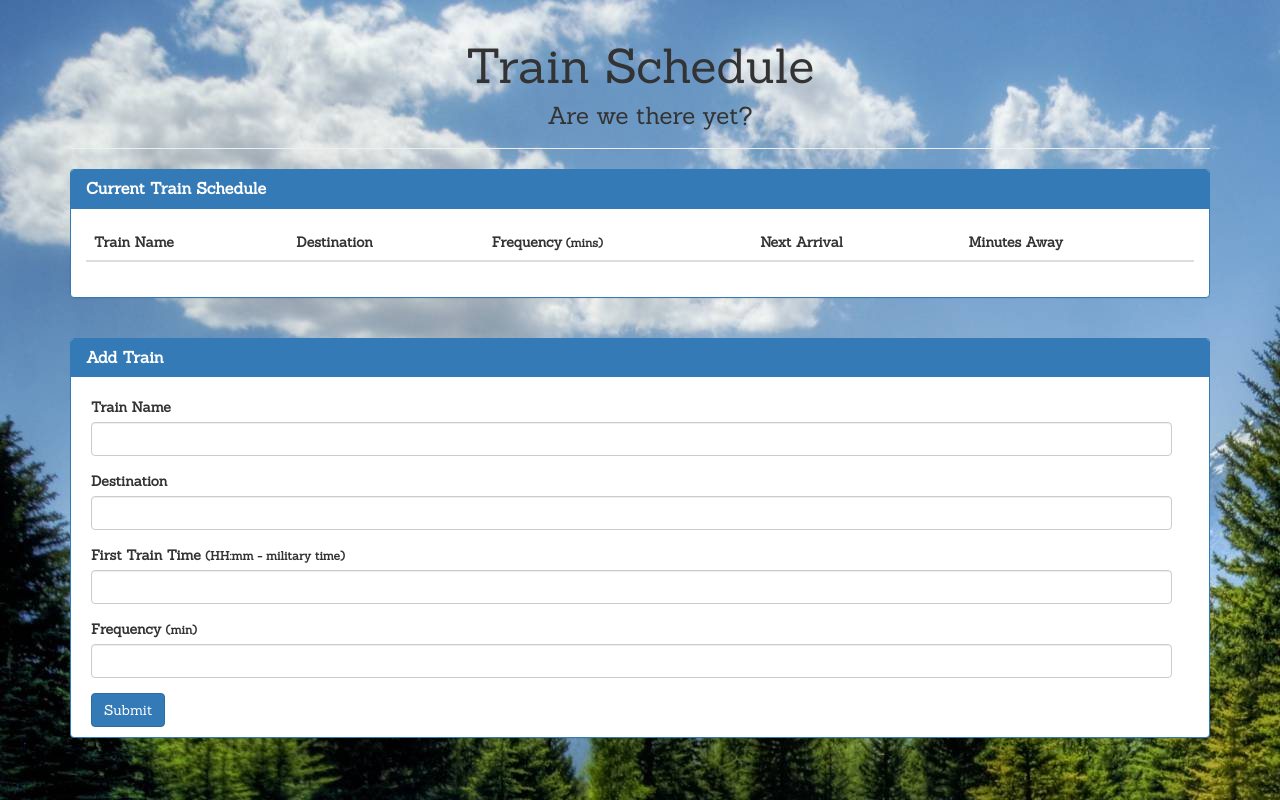
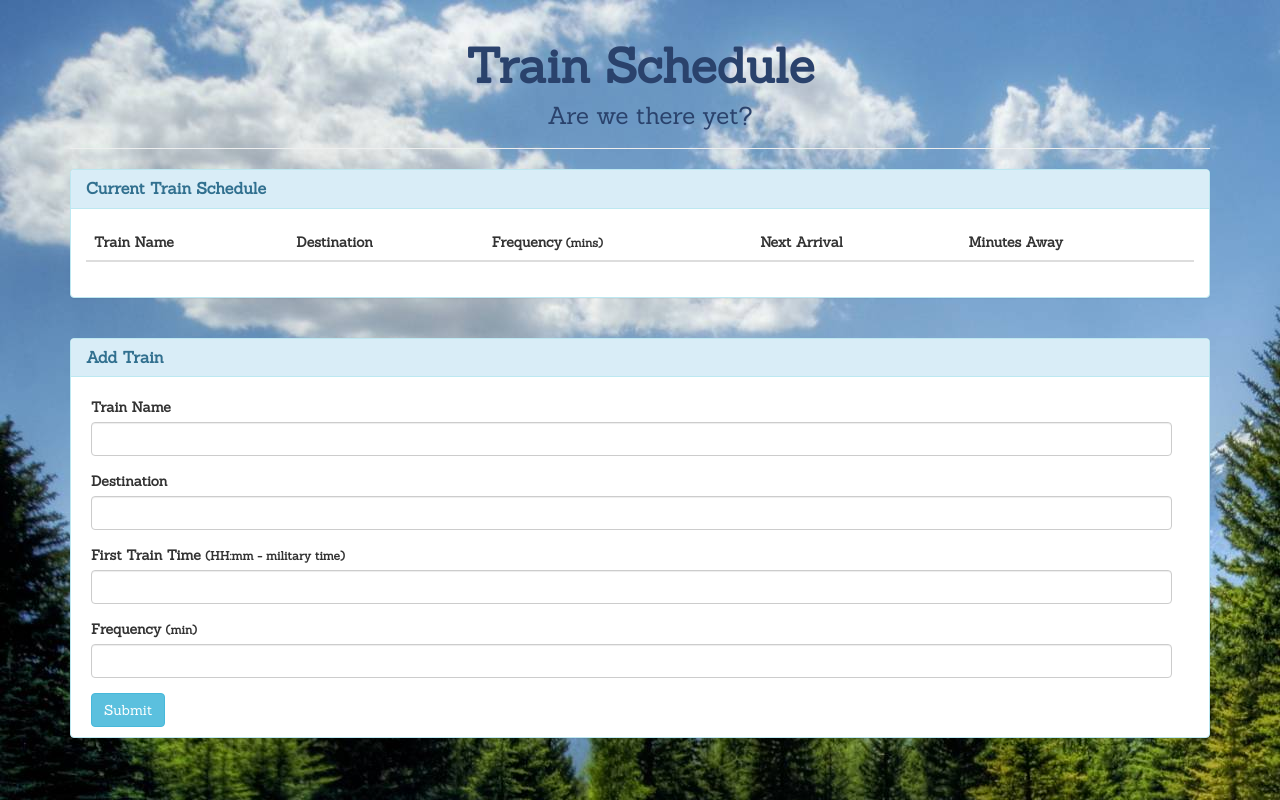
Before and after one commit to Melissa414/trainschedule, a PHP site: page /index.html in a window 1280 px wide. Run offline with PHP 8.4, Linux system fonts and the light colour scheme; lists and menus that the app fills with data are empty; some libraries are stand-ins or nearby versions.

Commit message:
final css

```diff
--- a/assets/css/style.css
+++ b/assets/css/style.css
@@ -5,6 +5,7 @@ body {
 
 h1, h4 {
     text-align: center;
+    color: #2A426C;
 }
 
 h1 {
--- a/index.html
+++ b/index.html
@@ -12,11 +12,11 @@
 <body>
     <div class="container">
         <div class="page-header">
-            <h1> Train Schedule <h4> Are we there yet? </h4></h1>
+            <h1> <b>Train Schedule</b> <h4> Are we there yet? </h4></h1>
         </div>
         <div class="row">
             <div class="col-lg-12">
-                <div class="panel panel-primary">
+                <div class="panel panel-info">
                     <div class="panel-heading">
                         <h3 class="panel-title"><strong>Current Train Schedule</strong></h3>
                     </div>
@@ -37,15 +37,15 @@
                     </div>
                 </div>
                 <br>
-                <div class="panel panel-primary">
-                    <div class="panel-heading">
+                <div class="panel panel-info">
+                    <div class="panel-heading" >
                         <h3 class="panel-title"><strong>Add Train</strong></h3>
                     </div>
                     <br>
                     <form>
                         <div class="form-group">
                             <label for="">Train Name</label>
-                            <input type="text" class="form-control" id="nameInput">
+                            <input type="text" class="form-control" id="nameInput" >
                         </div>
                         <div class="form-group">
                             <label for="">Destination</label>
@@ -59,7 +59,7 @@
                             <label for="">Frequency <small>(min)</small></label>
                             <input type="text" class="form-control" id="FreqInput">
                         </div>
-                        <button type="submit" class="btn btn-primary" id="addTrainBtn">Submit</button>
+                        <button type="submit" class="btn btn-info" id="addTrainBtn">Submit</button>
                     </form>
                 </div>
             </div>
```
